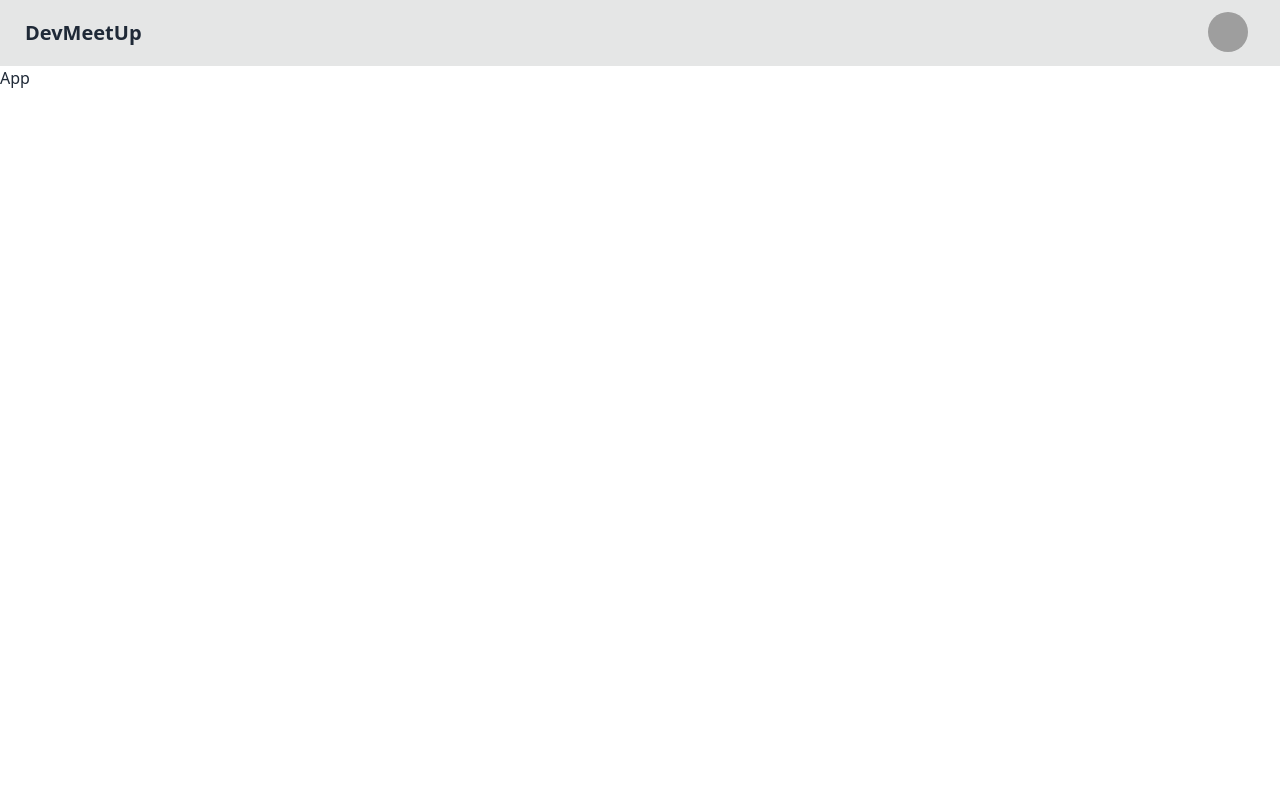
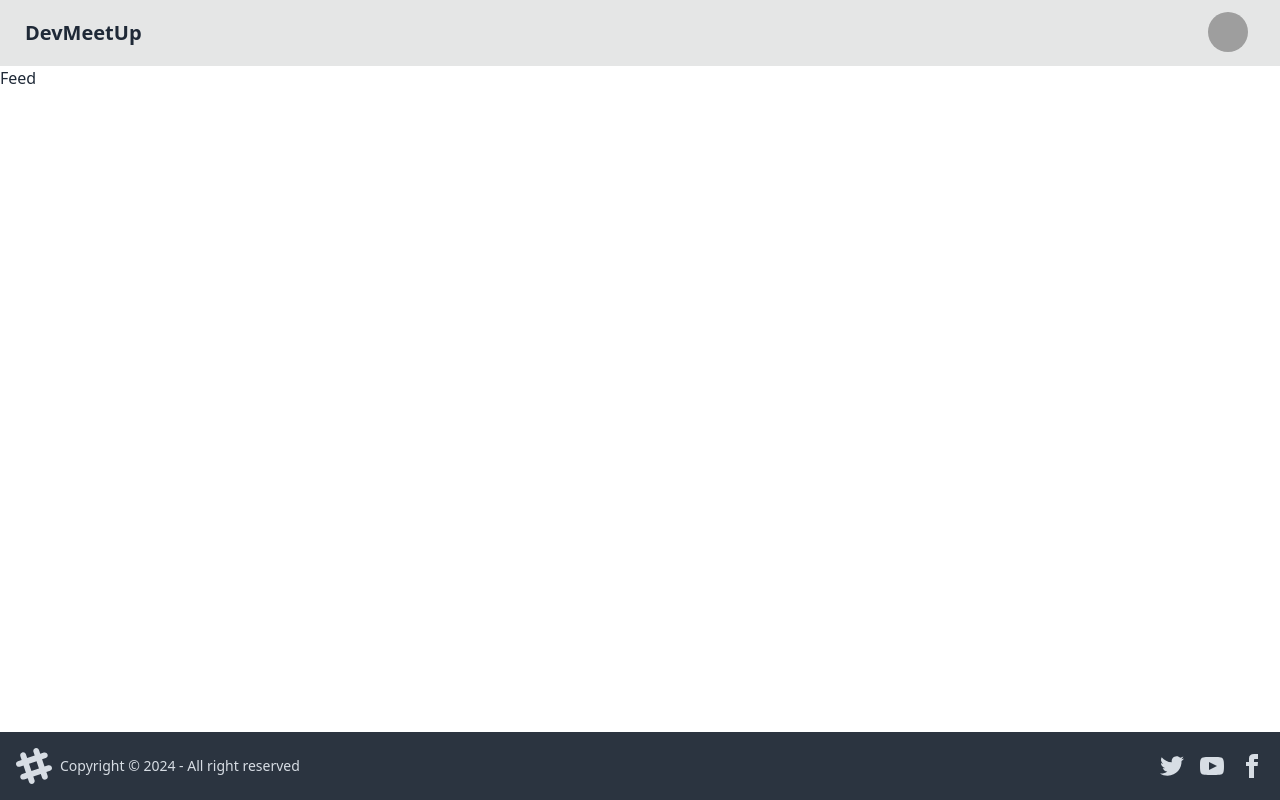
Before and after one commit to SankalpHaritash21/DevMeetUp-_Client, a React (Vite) app: page / in a window 1280 px wide. Built offline with nearby package versions, Linux system fonts and the light colour scheme; grey boxes are pictures that could not be loaded.

Commit message:
adding layout to Project

```diff
--- a/package.json
+++ b/package.json
@@ -11,7 +11,8 @@
   },
   "dependencies": {
     "react": "^18.3.1",
-    "react-dom": "^18.3.1"
+    "react-dom": "^18.3.1",
+    "react-router-dom": "^6.28.0"
   },
   "devDependencies": {
     "@eslint/js": "^9.13.0",
--- a/src/App.jsx
+++ b/src/App.jsx
@@ -1,45 +1,22 @@
+import { BrowserRouter, Route, Routes } from "react-router-dom";
+
+import Body from "./components/Body";
+import Feed from "./components/Feed";
+import Login from "./components/Login";
+
 const App = () => {
   return (
     <>
-      <div className="navbar bg-base-300">
-        <div className="flex-1">
-          <a className="btn btn-ghost text-xl">DevMeetUp</a>
-        </div>
-        <div className="flex-none gap-2 mx-5">
-          <div className="dropdown dropdown-end">
-            <div
-              tabIndex={0}
-              role="button"
-              className="btn btn-ghost btn-circle avatar"
-            >
-              <div className="w-10 rounded-full">
-                <img
-                  alt="Tailwind CSS Navbar component"
-                  src="https://img.daisyui.com/images/stock/photo-1534528741775-53994a69daeb.webp"
-                />
-              </div>
-            </div>
-            <ul
-              tabIndex={0}
-              className="menu menu-sm dropdown-content bg-base-100 rounded-box z-[1] mt-3 w-52 p-2 shadow"
-            >
-              <li>
-                <a className="justify-between">
-                  Profile
-                  <span className="badge">New</span>
-                </a>
-              </li>
-              <li>
-                <a>Settings</a>
-              </li>
-              <li>
-                <a>Logout</a>
-              </li>
-            </ul>
-          </div>
-        </div>
-      </div>
-      <div>App</div>
+      <BrowserRouter basename="/">
+        <Routes>
+          <Route path="/" element={<Body />}>
+            <Route path="/" element={<Feed/>} />
+            <Route path="/login" element={<Login/>} />
+            <Route path="/connections" element={<div>Connections</div>} />
+            <Route path="/profile" element={<div>Profile</div>} />
+          </Route>
+        </Routes>
+      </BrowserRouter>
     </>
   );
 };
--- /dev/null
+++ b/src/components/Body.jsx
@@ -0,0 +1,14 @@
+import { Outlet } from "react-router-dom";
+import NavBar from "./NavBar";
+import Footer from "./Footer";
+const Body = () => {
+  return (
+    <div className="min-h-screen">
+      <NavBar />
+      <Outlet />
+      <Footer />
+    </div>
+  );
+};
+
+export default Body;
--- /dev/null
+++ b/src/components/Feed.jsx
@@ -0,0 +1,7 @@
+import React from "react";
+
+const Feed = () => {
+  return <div>Feed</div>;
+};
+
+export default Feed;
--- /dev/null
+++ b/src/components/Footer.jsx
@@ -0,0 +1,59 @@
+const Footer = () => {
+  return (
+    <>
+      <footer className="footer bg-neutral text-neutral-content items-center p-4 fixed bottom-0">
+        <aside className="grid-flow-col items-center">
+          <svg
+            width="36"
+            height="36"
+            viewBox="0 0 24 24"
+            xmlns="http://www.w3.org/2000/svg"
+            fillRule="evenodd"
+            clipRule="evenodd"
+            className="fill-current"
+          >
+            <path d="M22.672 15.226l-2.432.811.841 2.515c.33 1.019-.209 2.127-1.23 2.456-1.15.325-2.148-.321-2.463-1.226l-.84-2.518-5.013 1.677.84 2.517c.391 1.203-.434 2.542-1.831 2.542-.88 0-1.601-.564-1.86-1.314l-.842-2.516-2.431.809c-1.135.328-2.145-.317-2.463-1.229-.329-1.018.211-2.127 1.231-2.456l2.432-.809-1.621-4.823-2.432.808c-1.355.384-2.558-.59-2.558-1.839 0-.817.509-1.582 1.327-1.846l2.433-.809-.842-2.515c-.33-1.02.211-2.129 1.232-2.458 1.02-.329 2.13.209 2.461 1.229l.842 2.515 5.011-1.677-.839-2.517c-.403-1.238.484-2.553 1.843-2.553.819 0 1.585.509 1.85 1.326l.841 2.517 2.431-.81c1.02-.33 2.131.211 2.461 1.229.332 1.018-.21 2.126-1.23 2.456l-2.433.809 1.622 4.823 2.433-.809c1.242-.401 2.557.484 2.557 1.838 0 .819-.51 1.583-1.328 1.847m-8.992-6.428l-5.01 1.675 1.619 4.828 5.011-1.674-1.62-4.829z"></path>
+          </svg>
+          <p>Copyright © {new Date().getFullYear()} - All right reserved</p>
+        </aside>
+        <nav className="grid-flow-col gap-4 md:place-self-center md:justify-self-end">
+          <a>
+            <svg
+              xmlns="http://www.w3.org/2000/svg"
+              width="24"
+              height="24"
+              viewBox="0 0 24 24"
+              className="fill-current"
+            >
+              <path d="M24 4.557c-.883.392-1.832.656-2.828.775 1.017-.609 1.798-1.574 2.165-2.724-.951.564-2.005.974-3.127 1.195-.897-.957-2.178-1.555-3.594-1.555-3.179 0-5.515 2.966-4.797 6.045-4.091-.205-7.719-2.165-10.148-5.144-1.29 2.213-.669 5.108 1.523 6.574-.806-.026-1.566-.247-2.229-.616-.054 2.281 1.581 4.415 3.949 4.89-.693.188-1.452.232-2.224.084.626 1.956 2.444 3.379 4.6 3.419-2.07 1.623-4.678 2.348-7.29 2.04 2.179 1.397 4.768 2.212 7.548 2.212 9.142 0 14.307-7.721 13.995-14.646.962-.695 1.797-1.562 2.457-2.549z"></path>
+            </svg>
+          </a>
+          <a>
+            <svg
+              xmlns="http://www.w3.org/2000/svg"
+              width="24"
+              height="24"
+              viewBox="0 0 24 24"
+              className="fill-current"
+            >
+              <path d="M19.615 3.184c-3.604-.246-11.631-.245-15.23 0-3.897.266-4.356 2.62-4.385 8.816.029 6.185.484 8.549 4.385 8.816 3.6.245 11.626.246 15.23 0 3.897-.266 4.356-2.62 4.385-8.816-.029-6.185-.484-8.549-4.385-8.816zm-10.615 12.816v-8l8 3.993-8 4.007z"></path>
+            </svg>
+          </a>
+          <a>
+            <svg
+              xmlns="http://www.w3.org/2000/svg"
+              width="24"
+              height="24"
+              viewBox="0 0 24 24"
+              className="fill-current"
+            >
+              <path d="M9 8h-3v4h3v12h5v-12h3.642l.358-4h-4v-1.667c0-.955.192-1.333 1.115-1.333h2.885v-5h-3.808c-3.596 0-5.192 1.583-5.192 4.615v3.385z"></path>
+            </svg>
+          </a>
+        </nav>
+      </footer>
+    </>
+  );
+};
+
+export default Footer;
--- /dev/null
+++ b/src/components/Login.jsx
@@ -0,0 +1,7 @@
+import React from "react";
+
+const Login = () => {
+  return <div>Login</div>;
+};
+
+export default Login;
--- /dev/null
+++ b/src/components/NavBar.jsx
@@ -0,0 +1,46 @@
+const NavBar = () => {
+  return (
+    <>
+      <div className="navbar bg-base-300">
+        <div className="flex-1">
+          <a className="btn btn-ghost text-xl">DevMeetUp</a>
+        </div>
+        <div className="flex-none gap-2 mx-5">
+          <div className="dropdown dropdown-end">
+            <div
+              tabIndex={0}
+              role="button"
+              className="btn btn-ghost btn-circle avatar"
+            >
+              <div className="w-10 rounded-full">
+                <img
+                  alt="Tailwind CSS Navbar component"
+                  src="https://img.daisyui.com/images/stock/photo-1534528741775-53994a69daeb.webp"
+                />
+              </div>
+            </div>
+            <ul
+              tabIndex={0}
+              className="menu menu-sm dropdown-content bg-base-100 rounded-box z-[1] mt-3 w-52 p-2 shadow"
+            >
+              <li>
+                <a className="justify-between">
+                  Profile
+                  <span className="badge">New</span>
+                </a>
+              </li>
+              <li>
+                <a>Settings</a>
+              </li>
+              <li>
+                <a>Logout</a>
+              </li>
+            </ul>
+          </div>
+        </div>
+      </div>
+    </>
+  );
+};
+
+export default NavBar;
--- /dev/null
+++ b/src/components/Profile.jsx
@@ -0,0 +1,7 @@
+import React from "react";
+
+const Profile = () => {
+  return <div>Profile</div>;
+};
+
+export default Profile;
```
Also changed, not shown: 2 other files (tests, documents, lock files or other folders).
